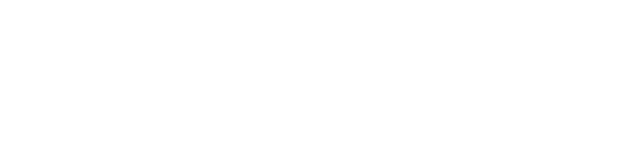
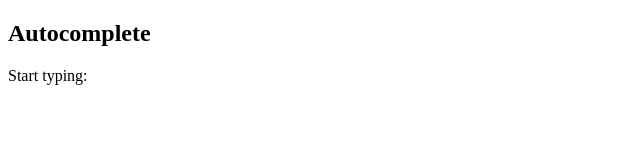
Before and after one commit to abuyako/autocomplete, a plain HTML site: page index.html in a window 1280 px wide. Shown: the whole page, without its empty margins (0-640 px from the left). Drawn offline with Linux system fonts and the light colour scheme.

Commit message:
adding the heading and paragraph

```diff
--- a/index.html
+++ b/index.html
@@ -7,6 +7,9 @@
     <title>AutoComplete</title>
 </head>
 <body>
+    <h2>Autocomplete</h2>
+    <p>Start typing:</p>
+
 
 </body>
 </html>
```
